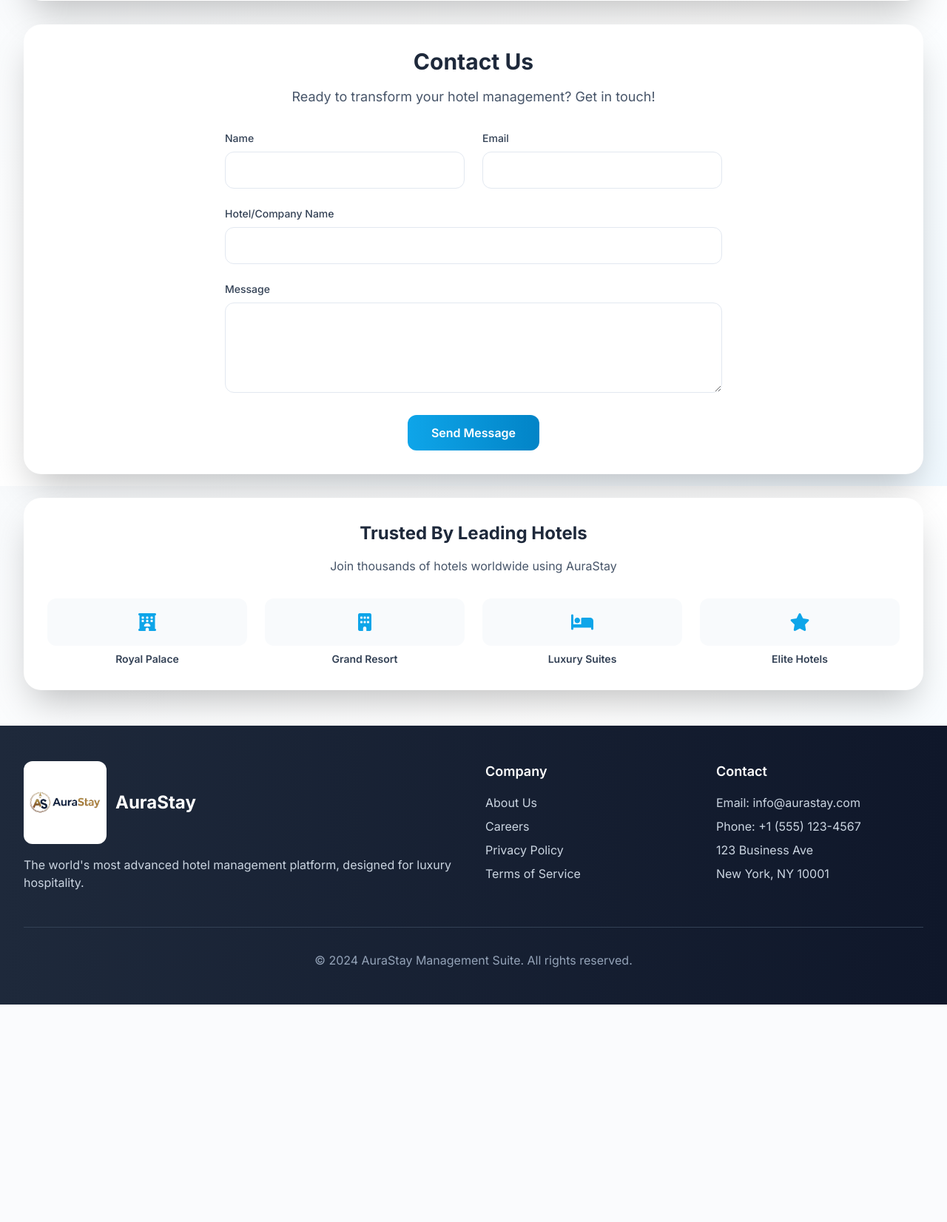
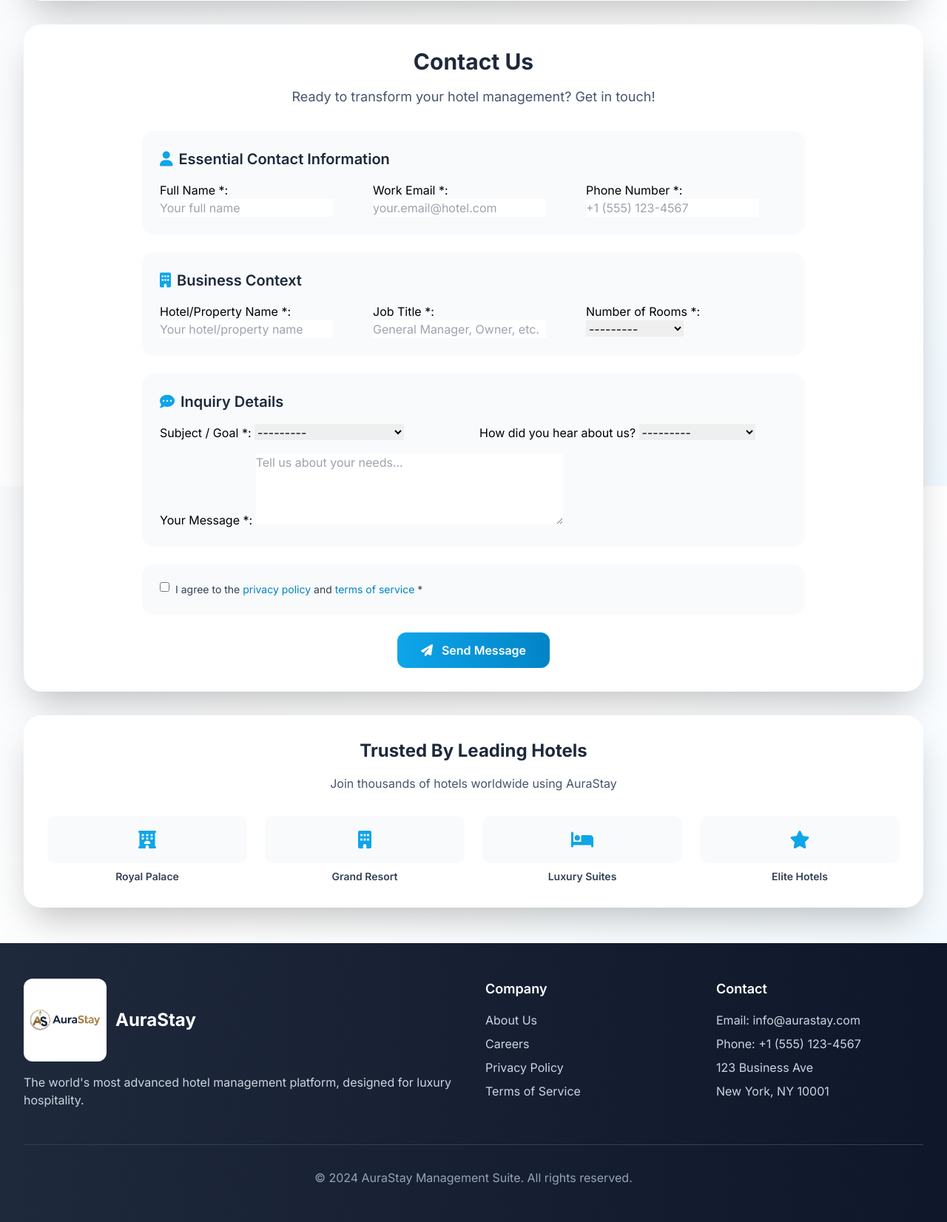
Before and after one commit to Momin9/hotel_management, a Django app: page / in a window 1280 px wide. Shown: the part 1743-3395 px from the top of the page at 74% size. Before the commit the page ends 3101 px from the top, so only its background shows below. Run offline with Django 4.2, Linux system fonts and the light colour scheme; data that the repository does not hold is empty; parts of the project's set-up code (start-up, migrations or seed data) failed here and were passed over; some libraries are stand-ins or nearby versions.

Commit message:
Update contact form with comprehensive business fields and backend integration

```diff
--- a/accounts/forms.py
+++ b/accounts/forms.py
@@ -2,6 +2,7 @@ from django import forms
 from django.contrib.auth import authenticate
 from django.contrib.auth import get_user_model
 from django.contrib.auth.forms import SetPasswordForm
+from .models import ContactInquiry
 
 User = get_user_model()
 
@@ -49,3 +50,34 @@ class ResetPasswordForm(SetPasswordForm):
         }),
         label="Confirm New Password"
     )
+
+
+class ContactForm(forms.ModelForm):
+    class Meta:
+        model = ContactInquiry
+        fields = ['full_name', 'work_email', 'phone_number', 'hotel_name', 'job_title',
+                 'number_of_rooms', 'subject', 'message', 'hear_about_us', 'privacy_consent']
+        widgets = {
+            'full_name': forms.TextInput(attrs={'class': 'form-control', 'placeholder': 'Your full name'}),
+            'work_email': forms.EmailInput(attrs={'class': 'form-control', 'placeholder': 'your.email@hotel.com'}),
+            'phone_number': forms.TextInput(attrs={'class': 'form-control', 'placeholder': '+1 (555) 123-4567'}),
+            'hotel_name': forms.TextInput(attrs={'class': 'form-control', 'placeholder': 'Your hotel/property name'}),
+            'job_title': forms.TextInput(attrs={'class': 'form-control', 'placeholder': 'General Manager, Owner, etc.'}),
+            'number_of_rooms': forms.Select(attrs={'class': 'form-select'}),
+            'subject': forms.Select(attrs={'class': 'form-select'}),
+            'message': forms.Textarea(attrs={'class': 'form-control', 'rows': 4, 'placeholder': 'Tell us about your needs...'}),
+            'hear_about_us': forms.Select(attrs={'class': 'form-select'}),
+            'privacy_consent': forms.CheckboxInput(attrs={'class': 'form-check-input'}),
+        }
+        labels = {
+            'full_name': 'Full Name *',
+            'work_email': 'Work Email *',
+            'phone_number': 'Phone Number *',
+            'hotel_name': 'Hotel/Property Name *',
+            'job_title': 'Job Title *',
+            'number_of_rooms': 'Number of Rooms *',
+            'subject': 'Subject / Goal *',
+            'message': 'Your Message *',
+            'hear_about_us': 'How did you hear about us?',
+            'privacy_consent': 'I agree to the privacy policy and terms of service *',
+        }
--- a/accounts/views.py
+++ b/accounts/views.py
@@ -16,8 +16,10 @@ User = get_user_model()
 
 def landing_page(request):
     """Landing page for AuraStay"""
+    from .forms import ContactForm
     plans = SubscriptionPlan.objects.filter(is_active=True).order_by('price_monthly')
-    return render(request, 'accounts/landing.html', {'plans': plans})
+    contact_form = ContactForm()
+    return render(request, 'accounts/landing.html', {'plans': plans, 'contact_form': contact_form})
 
 def about_page(request):
     """About Us page for AuraStay"""
@@ -70,43 +72,38 @@ def navigation_context(request):
 @csrf_protect
 def contact_form(request):
     """Handle contact form submission"""
+    from .forms import ContactForm
+
     if request.method == 'POST':
-        name = request.POST.get('name')
-        email = request.POST.get('email')
-        company = request.POST.get('company', '')
-        message = request.POST.get('message')
-        selected_plan = request.POST.get('selected_plan', '')
+        form = ContactForm(request.POST)
+        if form.is_valid():
+            contact_inquiry = form.save()
 
-        # Create notification for admin users
-        try:
-            from notifications.models import Notification
-            admin_users = User.objects.filter(is_superuser=True)
+            # Create notification for admin users
+            try:
+                from notifications.models import Notification
+                admin_users = User.objects.filter(is_superuser=True)
 
-            notification_title = 'New Contact Request'
-            if selected_plan:
-                notification_title = f'New {selected_plan} Plan Interest'
+                notification_title = f'New {contact_inquiry.get_subject_display()} Request'
+                notification_message = f'Name: {contact_inquiry.full_name}\nEmail: {contact_inquiry.work_email}\nHotel: {contact_inquiry.hotel_name}\nPhone: {contact_inquiry.phone_number}\nRooms: {contact_inquiry.get_number_of_rooms_display()}\nMessage: {contact_inquiry.message}'
 
-            notification_message = f'Name: {name}\nEmail: {email}'
-            if company:
-                notification_message += f'\nCompany: {company}'
-            if selected_plan:
-                notification_message += f'\nInterested Plan: {selected_plan}'
-            notification_message += f'\nMessage: {message}'
+                for admin in admin_users:
+                    Notification.objects.create(
+                        user=admin,
+                        title=notification_title,
+                        message=notification_message,
+                        notification_type='info',
+                        is_read=False
+                    )
+            except Exception as e:
+                pass  # Fail silently if notifications not available
 
-            for admin in admin_users:
-                Notification.objects.create(
-                    user=admin,
-                    title=notification_title,
-                    message=notification_message,
-                    notification_type='info',
-                    is_read=False
-                )
-        except Exception as e:
-            pass  # Fail silently if notifications not available
+            messages.success(request, 'Thank you for your interest! Our team will contact you soon.')
+            return redirect('accounts:landing_page')
+        else:
+            messages.error(request, 'Please correct the errors in the form.')
 
-        return JsonResponse({'success': True, 'message': 'Thank you for your interest! Our team will contact you soon.'})
-
-    return JsonResponse({'success': False, 'message': 'Invalid request method'})
+    return redirect('accounts:landing_page')
 
 def custom_login(request):
     """Custom login view with subscription access control"""
--- a/templates/accounts/landing.html
+++ b/templates/accounts/landing.html
@@ -179,40 +179,102 @@
         <p class="text-lg text-luxury-600">Ready to transform your hotel management? Get in touch!</p>
     </div>
 
-    <div class="max-w-2xl mx-auto">
-        <form id="contactForm" class="space-y-6">
+    <div class="max-w-4xl mx-auto">
+        <form method="post" action="{% url 'accounts:contact_form' %}" class="space-y-6">
             {% csrf_token %}
-            <input type="hidden" id="selectedPlan" name="selected_plan" value="">
-            <div class="grid grid-cols-1 md:grid-cols-2 gap-6">
-                <div>
-                    <label for="name" class="block text-sm font-medium text-luxury-700 mb-2">Name</label>
-                    <input type="text" id="name" name="name" required
-                           class="w-full px-4 py-3 border border-luxury-200 rounded-xl focus:ring-2 focus:ring-royal-500 focus:border-transparent transition-all duration-300">
+
+            <!-- Essential Contact Section -->
+            <div class="bg-luxury-50 rounded-2xl p-6">
+                <h3 class="text-xl font-semibold text-luxury-800 mb-4 flex items-center">
+                    <i class="fas fa-user text-royal-500 mr-2"></i>
+                    Essential Contact Information
+                </h3>
+                <div class="grid grid-cols-1 md:grid-cols-3 gap-4">
+                    <div>
+                        {{ contact_form.full_name.label_tag }}
+                        {{ contact_form.full_name }}
+                    </div>
+                    <div>
+                        {{ contact_form.work_email.label_tag }}
+                        {{ contact_form.work_email }}
+                    </div>
+                    <div>
+                        {{ contact_form.phone_number.label_tag }}
+                        {{ contact_form.phone_number }}
+                    </div>
+                </div>
+            </div>
+
+            <!-- Business Context Section -->
+            <div class="bg-luxury-50 rounded-2xl p-6">
+                <h3 class="text-xl font-semibold text-luxury-800 mb-4 flex items-center">
+                    <i class="fas fa-building text-royal-500 mr-2"></i>
+                    Business Context
+                </h3>
+                <div class="grid grid-cols-1 md:grid-cols-3 gap-4">
+                    <div>
+                        {{ contact_form.hotel_name.label_tag }}
+                        {{ contact_form.hotel_name }}
+                    </div>
+                    <div>
+                        {{ contact_form.job_title.label_tag }}
+                        {{ contact_form.job_title }}
+                    </div>
+                    <div>
+                        {{ contact_form.number_of_rooms.label_tag }}
+                        {{ contact_form.number_of_rooms }}
+                    </div>
+                </div>
+            </div>
+
+            <!-- Inquiry Details Section -->
+            <div class="bg-luxury-50 rounded-2xl p-6">
+                <h3 class="text-xl font-semibold text-luxury-800 mb-4 flex items-center">
+                    <i class="fas fa-comment-dots text-royal-500 mr-2"></i>
+                    Inquiry Details
+                </h3>
+                <div class="grid grid-cols-1 md:grid-cols-2 gap-4 mb-4">
+                    <div>
+                        {{ contact_form.subject.label_tag }}
+                        {{ contact_form.subject }}
+                    </div>
+                    <div>
+                        {{ contact_form.hear_about_us.label_tag }}
+                        {{ contact_form.hear_about_us }}
+                    </div>
                 </div>
                 <div>
-                    <label for="email" class="block text-sm font-medium text-luxury-700 mb-2">Email</label>
-                    <input type="email" id="email" name="email" required
-                           class="w-full px-4 py-3 border border-luxury-200 rounded-xl focus:ring-2 focus:ring-royal-500 focus:border-transparent transition-all duration-300">
+                    {{ contact_form.message.label_tag }}
+                    {{ contact_form.message }}
                 </div>
             </div>
-            <div>
-                <label for="company" class="block text-sm font-medium text-luxury-700 mb-2">Hotel/Company Name</label>
-                <input type="text" id="company" name="company"
-                       class="w-full px-4 py-3 border border-luxury-200 rounded-xl focus:ring-2 focus:ring-royal-500 focus:border-transparent transition-all duration-300">
+
+            <!-- Privacy Consent -->
+            <div class="bg-luxury-50 rounded-2xl p-6">
+                <div class="flex items-start">
+                    {{ contact_form.privacy_consent }}
+                    <label for="{{ contact_form.privacy_consent.id_for_label }}" class="ml-2 text-sm text-luxury-700">
+                        I agree to the <a href="#" class="text-royal-600 hover:underline">privacy policy</a> and <a href="#" class="text-royal-600 hover:underline">terms of service</a> *
+                    </label>
+                </div>
             </div>
-            <div>
-                <label for="message" class="block text-sm font-medium text-luxury-700 mb-2">Message</label>
-                <textarea id="message" name="message" rows="4" required
-                          class="w-full px-4 py-3 border border-luxury-200 rounded-xl focus:ring-2 focus:ring-royal-500 focus:border-transparent transition-all duration-300"></textarea>
-            </div>
+
             <div class="text-center">
                 <button type="submit"
                         class="bg-gradient-to-r from-royal-500 to-royal-600 text-white px-8 py-3 rounded-xl font-semibold hover-lift transition-all duration-300">
+                    <i class="fas fa-paper-plane mr-2"></i>
                     Send Message
                 </button>
             </div>
         </form>
-        <div id="contactMessage" class="mt-4 text-center hidden"></div>
+
+        {% if messages %}
+            {% for message in messages %}
+                <div class="mt-4 p-4 rounded-xl {% if message.tags == 'success' %}bg-green-100 text-green-800{% else %}bg-red-100 text-red-800{% endif %}">
+                    {{ message }}
+                </div>
+            {% endfor %}
+        {% endif %}
     </div>
 </div>
 
```
Also changed, not shown: accounts/admin.py (+36 -1 lines), accounts/models.py (+59 -0 lines), accounts/migrations/0012_contactinquiry.py (added).
